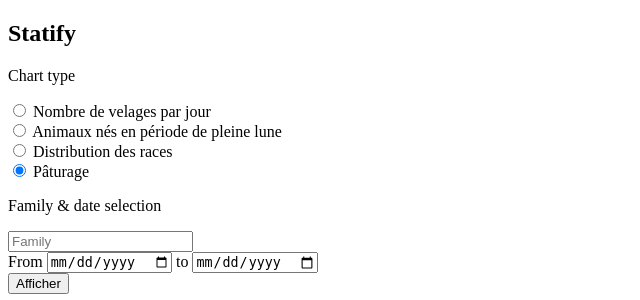
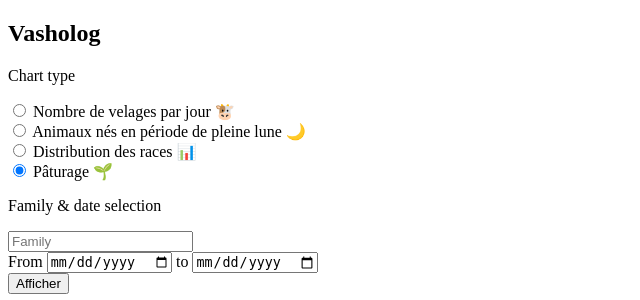
Before and after one commit to NovAti0n/MOOdle, a Python web app: template public/templates/index.html in a window 1280 px wide. Shown: the top 300 px of the page, without its empty margins (0-640 px from the left). Run offline with Jinja, Linux system fonts and the light colour scheme; the template is opened without the code that fills it, so the values that code supplies are empty.

Commit message:
form: Add cute little emojis for each chart type 🐮

```diff
--- a/public/templates/index.html
+++ b/public/templates/index.html
@@ -8,7 +8,7 @@
 	{% endif %}
 
 	<section class="card">
-		<h1><b>Statify</b></h1>
+		<h1><b>Vasholog</b></h1>
 
 		<datalist id="families-datalist">
 			{% for family in families.values() %}
@@ -21,16 +21,16 @@
 		<p class = "form-divider">Chart type</p>
 
 		<input type="radio" id="chart1" name="chart-selector">
-		<label for="chart1">Nombre de velages par jour</label><br>
+		<label for="chart1">Nombre de velages par jour 🐮</label><br>
 
 		<input type="radio" id="chart2" name="chart-selector">
-		<label for="chart2">Animaux nés en période de pleine lune</label><br>
+		<label for="chart2">Animaux nés en période de pleine lune 🌙</label><br>
 
 		<input type="radio" id="chart3" name="chart-selector">
-		<label for="chart3">Distribution des races</label><br>
+		<label for="chart3">Distribution des races 📊</label><br>
 
 		<input type="radio" id="chart4" name="chart-selector" checked><span></span></input>
-		<label class="radio-label" for="chart4">Pâturage</label><br>
+		<label class="radio-label" for="chart4">Pâturage 🌱</label><br>
 
 		<!-- nombre de velages par jour -->
 
```
